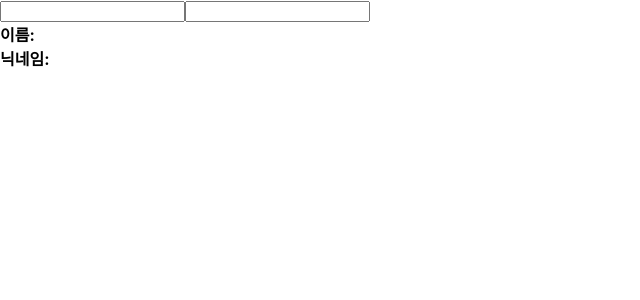
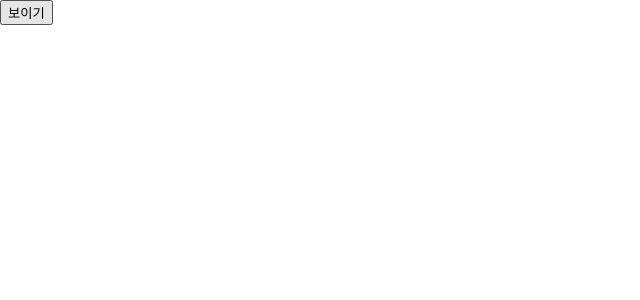
Before and after one commit to kim-hyunjin/hello-react, a React (Create React App) app in the folder chapter08_hooks/: page / in a window 1280 px wide. Shown: the top 300 px of the page, without its empty margins (0-640 px from the left). Built offline with nearby package versions, Linux system fonts and the light colour scheme.

Commit message:
useEffect 뒷정리 함수

```diff
--- a/chapter08_hooks/src/App.js
+++ b/chapter08_hooks/src/App.js
@@ -1,10 +1,13 @@
-import React from 'react';
+import React, {useState} from 'react';
 import Info from './Info';
 
 function App() {
+  const [visible, setVisible] = useState(false);
+
   return (
     <div className="App">
-      <Info />
+      <button onClick={() => {setVisible(!visible);}}>{visible? '숨기기':'보이기'}</button>
+      {visible && <Info />}
     </div>
   );
 }
--- a/chapter08_hooks/src/Info.js
+++ b/chapter08_hooks/src/Info.js
@@ -4,7 +4,12 @@ const Info = () => {
   const [name, setName] = useState('');
   const [nickname, setNickname] = useState('');
   useEffect(() => {
+    console.log('effect');
     console.log(name);
+    return () => {
+      console.log('cleanup');
+      console.log(name);
+    };
   }, [name]);
 
   const onChangeName = e => {
```
Also changed, not shown: 1 other file (tests, documents, lock files or other folders).
